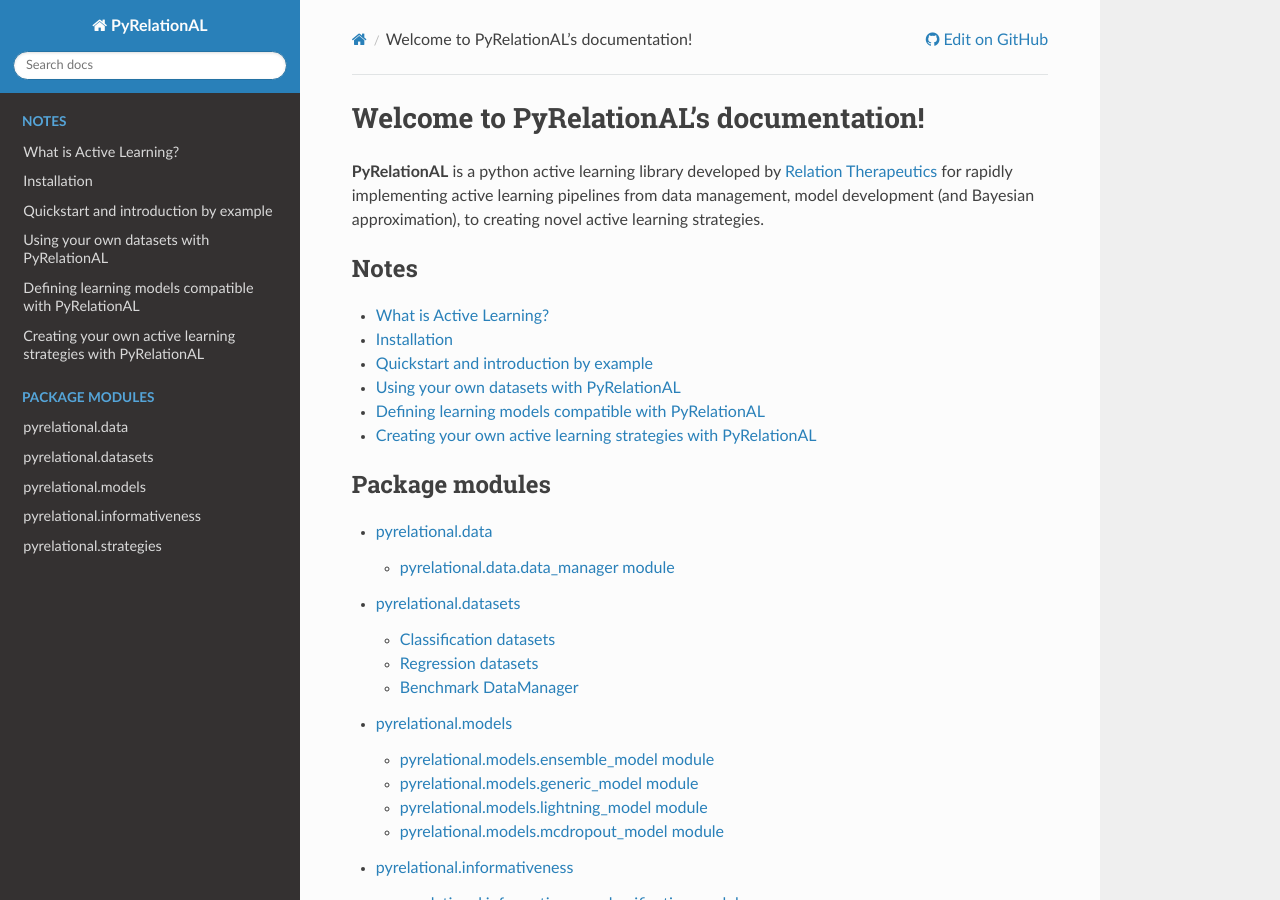
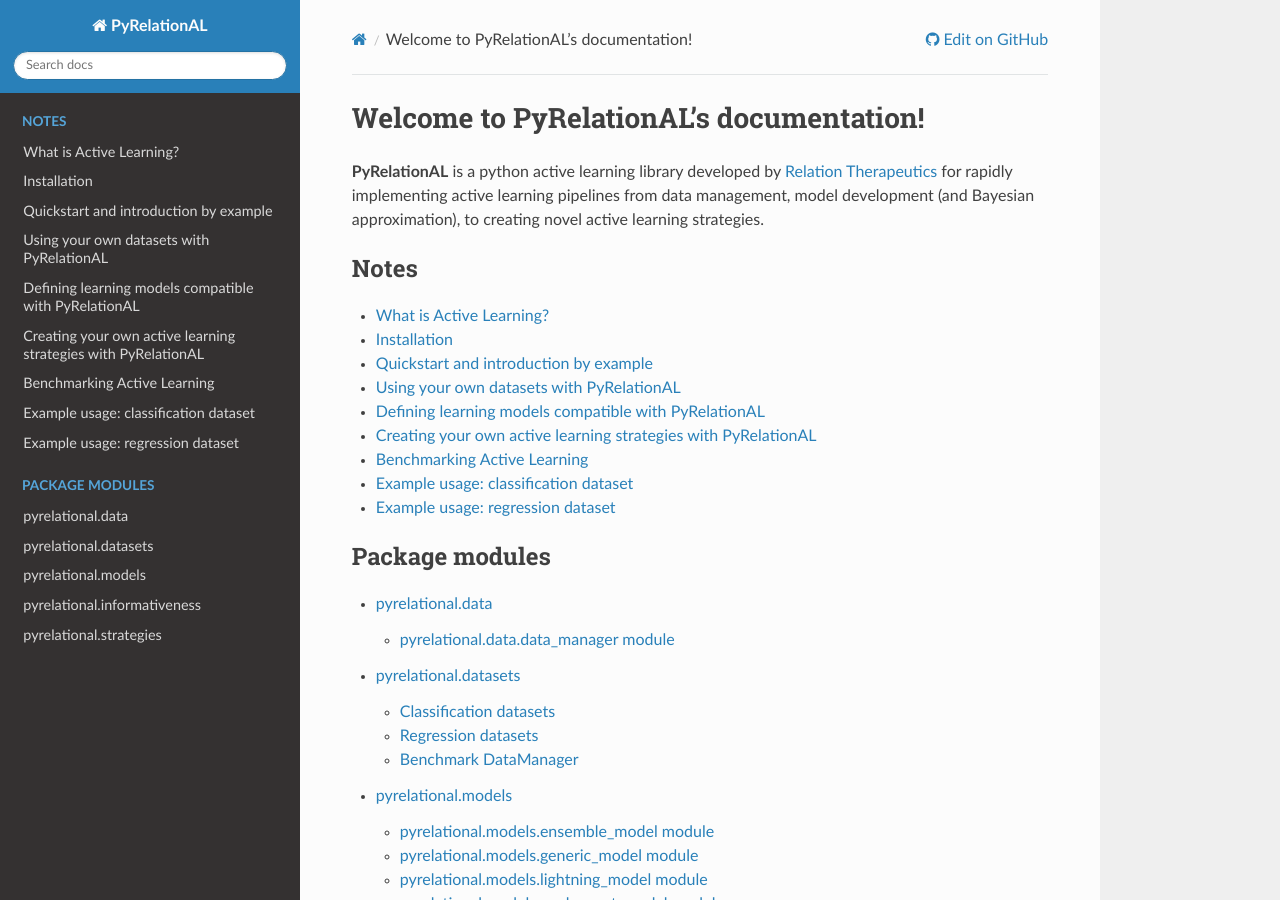
Before and after one commit to RelationRx/pyrelational, a Sphinx documentation site: the page built from docs/source/index.rst, in a window 1280 px wide and 900 px high. Built offline with Sphinx 7.4.7 and the Read the Docs theme 2.0.0, drawn with Linux system fonts in a browser that asks for light colours; some of the changed lines change nothing that is shown.

Commit message:
Initial work on documentation for the datasets

```diff
--- a/docs/source/index.rst
+++ b/docs/source/index.rst
@@ -21,6 +21,7 @@
    notes/using_your_own_data
    notes/using_the_model_api
    notes/using_your_own_strategy
+   notes/benchmark_datasets
 
 .. toctree::
    :glob:
--- /dev/null
+++ b/docs/source/notes/benchmark_datasets.rst
@@ -0,0 +1,28 @@
+.. _benchmark_datasets:
+
+Benchmarking Active Learning
+============================
+A fundamental assumption in evaluating active learning strategies is that there exists a labelled subset of a training dataset that allows a model to perform as well (on the holdout test set) as using the entire training set. In evaluating an AL strategy we are interested in finding this subset efficiently, and maximising performance in an efficient manner.
+
+To help users benchmark their strategies and active learning pipelines we have collected a range of datasets that have been used for benchmarking strategies in AL literature [#f1]_ . We provide classification and regression type datasets from a range of real world applications. Additionally we provide utilities to help create **cold** and **warm** start label initialisations corresponding to different active learning tasks to also help evaluate your strategy in these scenarios. More on these on the respective sections below.
+
+This short tutorial will cover using the `datasets` subpackage containing classes that will download and process raw data into PyTorch Datasets that are ready for use with our DataManager classes. These extend completely standard PyTorch Dataset objects and can be used for normal ML experimentation as well. Each of the datasets will have additional parameters which describe the splitting of the dataset for cross-validation experiments, these are seeded for easier reproduction.
+
+We hope that this resource helps make horizontal analysis of AL strategies across a range of datasets and
+AL tasks easier. Better yet, lets hope it will garner interest in establishing a set of challening active learning benchmarks and tasks that can set a standard for the AL field.
+
+Example usage: classification dataset
+=====================================
+
+The following
+
+For classification
+
+
+Example usage: regression dataset
+=================================
+
+
+.. rubric:: Footnotes
+
+.. [#f1] Please see the datasets API reference for a full listing
```
